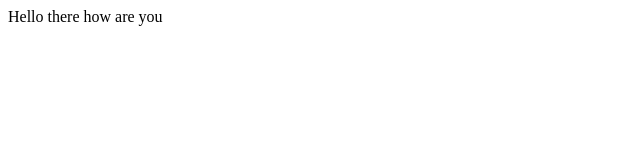
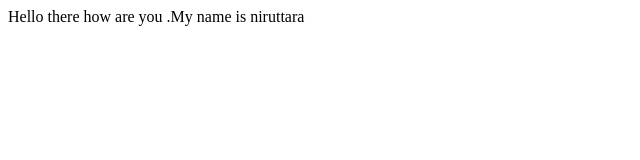
Before and after one commit to niruttara90/myFirstRepo, a plain HTML site: page index.html in a window 1280 px wide. Shown: the whole page, without its empty margins (0-640 px from the left). Drawn offline with Linux system fonts and the light colour scheme.

Commit message:
changed body

```diff
--- a/index.html
+++ b/index.html
@@ -7,6 +7,6 @@
     <title>Test </title>
 </head>
 <body>
-    Hello there how are you
+    Hello there how are you .My name is niruttara
 </body>
 </html>
```
